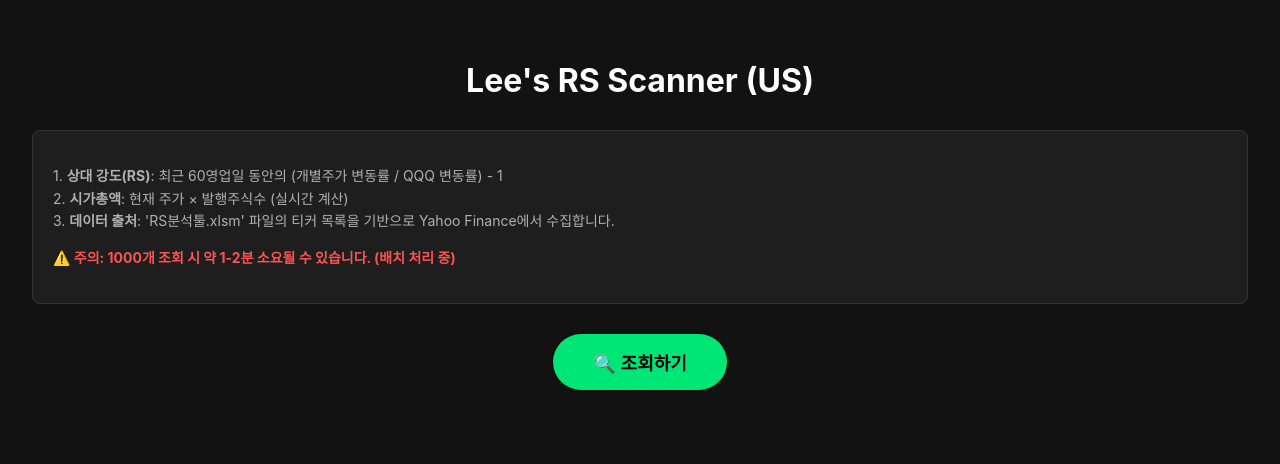
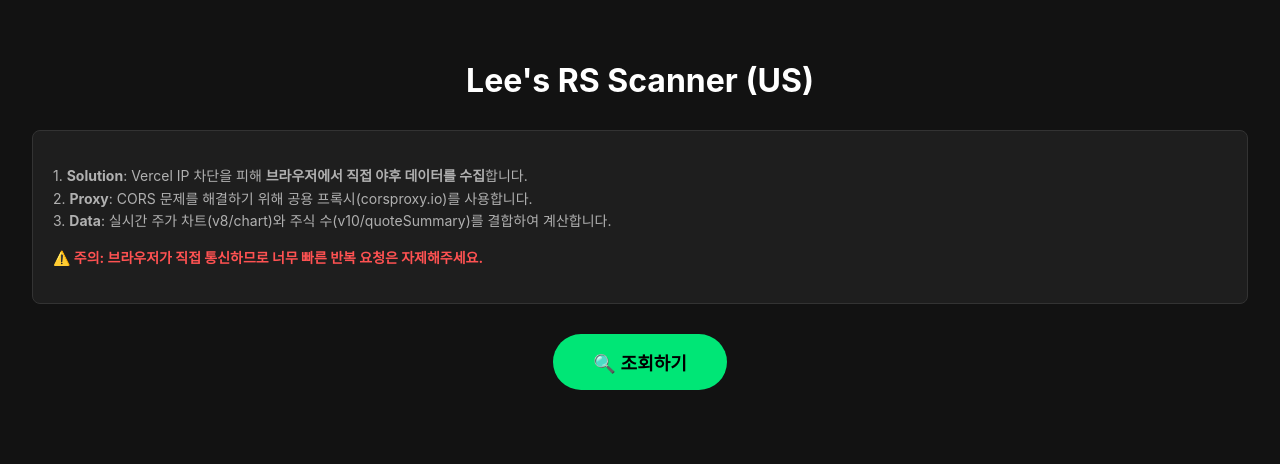
Before and after one commit to coreorders/RS_scanner, a Flask app: page / in a window 1280 px wide. Shown: the top 464 px of the page. Run offline with Flask 3, Linux system fonts and the light colour scheme.

Commit message:
Add files via upload

```diff
--- a/app.py
+++ b/app.py
@@ -1,18 +1,12 @@
 
 from flask import Flask, render_template, jsonify, request, send_file
 import pandas as pd
-import os
-import yfinance as yf
-import concurrent.futures
 import io
 import time
-import requests
 from utils import get_tickers_from_excel
 
 app = Flask(__name__)
 
-# 전역 캐시는 이제 큰 의미가 없지만(Stateless), 짧은 배치를 위해 남겨둠
-# Vercel은 요청 간 메모리 공유를 보장하지 않음.
 SOURCE_EXCEL_FILE = "RS분석툴.xlsm"
 
 @app.route('/')
@@ -27,7 +21,7 @@ def get_all_tickers():
     try:
         data = get_tickers_from_excel(SOURCE_EXCEL_FILE)
 
-        # [TEST MODE] 100개로 제한
+        # [TEST MODE] 100개로 제한 (클라이언트 사이드 부하 고려)
         limit = 100
         if len(data) > limit:
             data = data[:limit]
@@ -36,34 +30,10 @@ def get_all_tickers():
     except Exception as e:
         return jsonify({"status": "error", "message": str(e)}), 500
 
-@app.route('/api/batch_screen', methods=['POST'])
-def batch_screen():
-    """
-    2. 소규모 배치를 받아 RS 계산 후 반환 (Stateless)
-    Payload: { "tickers": [ {"Ticker": "AAPL", ...}, ... ] }
-    """
-    try:
-        req_data = request.json
-        items = req_data.get('items', [])
-
-        if not items:
-            return jsonify({"status": "success", "results": []})
-
-        # print(f"Processing batch of {len(items)} items...")
-        results = calculate_batch(items)
-
-        return jsonify({"status": "success", "results": results})
-
-    except Exception as e:
-        print(f"Batch error: {e}")
-        return jsonify({"status": "error", "message": str(e)}), 500
-
 @app.route('/api/create_excel', methods=['POST'])
 def create_excel():
     """
-    3. 클라이언트가 완성된 데이터 배열을 보내면 엑셀로 변환해서 다운로드 제공
-    Vercel은 파일 저장이 안 되므로, 받아서 바로 변환해 쏴줌.
-    Payload: { "data": [ ... ] }
+    2. 클라이언트가 완성된 데이터 배열을 보내면 엑셀로 변환해서 다운로드 제공
     """
     try:
         req_data = request.json
@@ -95,117 +65,5 @@ def create_excel():
     except Exception as e:
          return f"Excel creation failed: {str(e)}", 500
 
-# --- Helper Logic ---
-
-def get_session():
-    # Vercel IP 차단 우회용 세션 생성
-    session = requests.Session()
-    session.headers.update({
-        'User-Agent': 'Mozilla/5.0 (Windows NT 10.0; Win64; x64) AppleWebKit/537.36 (KHTML, like Gecko) Chrome/120.0.0.0 Safari/537.36'
-    })
-    return session
-
-def get_shares_outstanding(ticker):
-    try:
-        # Ticker 객체 생성 시 세션 주입 시도 (지원 버전에 따라 다를 수 있음)
-        # 하지만 fast_info는 내부적으로 호출하므로, 전역적인 우회는 어렵지만
-        # 일반적인 Ticker 호출은 괜찮음.
-        t = yf.Ticker(ticker, session=get_session())
-        return ticker, t.fast_info.get('shares', 0)
-    except:
-        return ticker, 0
-
-def calculate_batch(items):
-    """
-    items: list of dict {'Ticker':..., 'Sector':...}
-    """
-    tickers = [x['Ticker'] for x in items]
-    info_map = {x['Ticker']: x for x in items}
-
-    # 1. Price Bulk Download
-    download_list = tickers + ["QQQ"]
-
-    try:
-        # 세션을 사용하여 다운로드 시도
-        session = get_session()
-        # threads=False로 설정하여 오버헤드 줄임.
-        # session 파라미터는 yfinance 최신 버전에서 지원.
-        # 만약 지원하지 않는 구버전이라면 무시되지만, requirements.txt를 최신으로 하면 됨.
-        data = yf.download(download_list, period="6mo", progress=False, threads=True, session=session)
-    except Exception as e:
-        print(f"YF Download Error: {e}")
-        return []
-
-    if data.empty:
-        return []
-
-    if 'Adj Close' in data.columns:
-        closes = data['Adj Close']
-    elif 'Close' in data.columns:
-        closes = data['Close']
-    else:
-        closes = data
-
-    # 데이터가 60일치 이상인지 확인
-    if len(closes) < 61:
-        return []
-
-    latest = closes.iloc[-1]
-    prev_60 = closes.iloc[-61]
-
-    # QQQ
-    q_cur = latest.get("QQQ", 0)
-    q_prev = prev_60.get("QQQ", 0)
-    q_chg = (q_cur / q_prev) if q_prev != 0 else 0
-
-    # Shares (Parallel)
-    shares_map = {}
-
-    try:
-        # Vercel 리소스 제한 고려하여 워커 수 조정
-        with concurrent.futures.ThreadPoolExecutor(max_workers=min(len(tickers), 5)) as exc:
-            future_to_t = {exc.submit(get_shares_outstanding, t): t for t in tickers}
-            for f in concurrent.futures.as_completed(future_to_t):
-                try:
-                    t, s = f.result()
-                    shares_map[t] = s
-                except:
-                    pass
-    except:
-        for t in tickers:
-            _, s = get_shares_outstanding(t)
-            shares_map[t] = s
-
-    results = []
-    for t in tickers:
-        try:
-            cur = latest.get(t, None)
-            prev = prev_60.get(t, None)
-
-            if pd.isna(cur) or pd.isna(prev) or prev == 0:
-                continue
-
-            chg = cur / prev
-            rs = (chg / q_chg) - 1 if q_chg != 0 else 0
-
-            sh = shares_map.get(t, 0)
-            mcap = cur * sh
-
-            base = info_map.get(t, {})
-
-            results.append({
-                "Ticker": t,
-                "Price": round(cur, 2),
-                "RS": round(rs, 4),
-                "MarketCap": round(mcap, 0),
-                "Shares": sh,
-                "Sector": base.get("Sector", ""),
-                "Industry": base.get("Industry", "")
-            })
-        except:
-            continue
-
-    return results
-
 if __name__ == '__main__':
     app.run(debug=True, port=8888)
--- a/templates/index.html
+++ b/templates/index.html
@@ -4,7 +4,7 @@
 <head>
     <meta charset="UTF-8">
     <meta name="viewport" content="width=device-width, initial-scale=1.0">
-    <title>RS Scanner (US)</title>
+    <title>Lee's RS Scanner (Client-Side)</title>
     <link rel="shortcut icon" href="{{ url_for('static', filename='favicon.png') }}">
     <style>
         :root {
@@ -180,19 +180,19 @@
         <h1>Lee's RS Scanner (US)</h1>
 
         <div class="info-box">
-            <p>1. <strong>상대 강도(RS)</strong>: 최근 60영업일 동안의 (개별주가 변동률 / QQQ 변동률) - 1<br>
-                2. <strong>시가총액</strong>: 현재 주가 × 발행주식수 (실시간 계산)<br>
-                3. <strong>데이터 출처</strong>: 'RS분석툴.xlsm' 파일의 티커 목록을 기반으로 Yahoo Finance에서 수집합니다.</p>
-            <p class="highlight-danger">⚠️ 주의: 1000개 조회 시 약 1-2분 소요될 수 있습니다. (배치 처리 중)</p>
+            <p>1. <strong>Solution</strong>: Vercel IP 차단을 피해 <strong>브라우저에서 직접 야후 데이터를 수집</strong>합니다.<br>
+                2. <strong>Proxy</strong>: CORS 문제를 해결하기 위해 공용 프록시(corsproxy.io)를 사용합니다.<br>
+                3. <strong>Data</strong>: 실시간 주가 차트(v8/chart)와 주식 수(v10/quoteSummary)를 결합하여 계산합니다.</p>
+            <p class="highlight-danger">⚠️ 주의: 브라우저가 직접 통신하므로 너무 빠른 반복 요청은 자제해주세요.</p>
         </div>
 
-        <button id="search-btn" onclick="startBatchSearch()">🔍 조회하기</button>
+        <button id="search-btn" onclick="startClientSideSearch()">🔍 조회하기</button>
 
         <div id="loading-ui">
             <div class="spinner"></div>
-            <p>데이터 스캔 중입니다... <span id="progress-percent"
+            <p>브라우저가 열심히 데이터를 모으고 있습니다... <span id="progress-percent"
                     style="font-weight:bold; color:var(--primary-color);">0%</span></p>
-            <p id="progress-detail" style="font-size:12px; color:#888; margin-top:5px;">(초기화 중...)</p>
+            <p id="progress-detail" style="font-size:12px; color:#888; margin-top:5px;">(준비 중...)</p>
         </div>
 
         <div id="result-area">
@@ -225,9 +225,13 @@
     <script>
         let globalData = [];
         let sortDir = { key: '', asc: true };
-        const BATCH_SIZE = 20;
+        const BATCH_SIZE = 5; // 브라우저 부하 관리용
+        const DELAY_BETWEEN_BATCHES = 500; // ms
 
-        async function startBatchSearch() {
+        // PROXY URL (Public CORS Proxy)
+        const PROXY_BASE = "https://corsproxy.io/?url=";
+
+        async function startClientSideSearch() {
             const btn = document.getElementById('search-btn');
             const loader = document.getElementById('loading-ui');
             const area = document.getElementById('result-area');
@@ -242,87 +246,188 @@
             rCount.innerText = "";
 
             try {
-                // 1. 전체 티커 가져오기
+                // 1. Get Tickers from Server (Excel)
                 pDetail.innerText = "티커 리스트 로딩 중...";
                 const resInit = await fetch('/api/tickers');
                 if (!resInit.ok) throw new Error("서버 연결 실패 (Tickers)");
-
                 const jsonInit = await resInit.json();
-
-                if (jsonInit.status !== 'success') {
-                    throw new Error("티커 로드 실패: " + jsonInit.message);
-                }
+                if (jsonInit.status !== 'success') throw new Error(jsonInit.message);
 
                 const allItems = jsonInit.data;
                 const total = allItems.length;
 
                 if (total === 0) {
-                    alert("서버에서 티커를 하나도 읽지 못했습니다! 엑셀 파일 문제일 수 있습니다.");
+                    alert("티커가 없습니다.");
                     resetUI(btn, loader);
                     return;
                 }
 
-                // 2. 배치 처리 루프
-                let failCount = 0;
+                // 2. Fetch QQQ Benchmark First
+                pDetail.innerText = "벤치마크(QQQ) 데이터 수집 중...";
+                const qqqData = await fetchYahooChart("QQQ");
+                if (!qqqData || qqqData.length < 60) {
+                    throw new Error("QQQ 데이터를 가져올 수 없어 RS 계산이 불가능합니다.");
+                }
+                const qqqPerf = calculatePerformance(qqqData);
+                console.log("QQQ Performance:", qqqPerf);
+
+                // 3. Loop Tickers
+                let processed = 0;
+                let success = 0;
+
                 for (let i = 0; i < total; i += BATCH_SIZE) {
                     const batch = allItems.slice(i, i + BATCH_SIZE);
-                    pDetail.innerText = `스캔 중... (${i + 1} ~ ${Math.min(i + BATCH_SIZE, total)} / ${total})`;
+                    pDetail.innerText = `데이터 수집 중... (${i + 1} ~ ${Math.min(i + BATCH_SIZE, total)} / ${total})`;
 
-                    try {
-                        const resBatch = await fetch('/api/batch_screen', {
-                            method: 'POST',
-                            headers: { 'Content-Type': 'application/json' },
-                            body: JSON.stringify({ items: batch })
-                        });
+                    // Parallel fetch for batch
+                    const batchPromises = batch.map(async (item) => {
+                        try {
+                            const ticker = item.Ticker;
+                            // Fetch Price & Shares
+                            const [priceData, shares] = await Promise.all([
+                                fetchYahooChart(ticker),
+                                fetchYahooShares(ticker)
+                            ]);
 
-                        if (!resBatch.ok) {
-                            console.warn("Batch failed HTTP:", resBatch.status);
-                            failCount++;
-                            continue;
+                            if (!priceData || priceData.length < 60) return null;
+
+                            const itemPerf = calculatePerformance(priceData);
+                            const currentPrice = priceData[priceData.length - 1].close;
+
+                            // RS Calculation
+                            // RS = ((Stock % Chg) / (QQQ % Chg)) - 1
+                            let rs = 0;
+                            if (qqqPerf !== 0) {
+                                rs = (itemPerf / qqqPerf) - 1;
+                            }
+
+                            // Market Cap
+                            // Ensure shares is valid, fallback if needed
+                            const finalShares = shares || 0;
+                            const mcap = currentPrice * finalShares;
+
+                            return {
+                                Ticker: ticker,
+                                Price: currentPrice,
+                                RS: rs,
+                                MarketCap: mcap,
+                                Shares: finalShares,
+                                Sector: item.Sector,
+                                Industry: item.Industry
+                            };
+
+                        } catch (err) {
+                            console.warn(`Failed ${item.Ticker}:`, err);
+                            return null;
                         }
+                    });
 
-                        const jsonBatch = await resBatch.json();
+                    const results = await Promise.all(batchPromises);
 
-                        if (jsonBatch.status === 'success') {
-                            globalData = globalData.concat(jsonBatch.results);
-                        } else {
-                            console.warn("Batch error:", jsonBatch.message);
-                            failCount++;
-                        }
-                    } catch (err) {
-                        console.error("Batch Request Error:", err);
-                        failCount++;
-                    }
+                    // Filter nulls
+                    const validResults = results.filter(r => r !== null);
+                    globalData = globalData.concat(validResults);
+                    success += validResults.length;
+                    processed += batch.length;
 
-                    // 진행률 업데이트
-                    const progress = Math.min(100, Math.round(((i + batch.length) / total) * 100));
+                    // Update UI
+                    const progress = Math.min(100, Math.round((processed / total) * 100));
                     pPercent.innerText = progress + '%';
+
+                    // Delay to be nice to the API/Proxy
+                    await new Promise(r => setTimeout(r, DELAY_BETWEEN_BATCHES));
                 }
 
-                // 3. 최종 처리
-                pDetail.innerText = "순위 계산 및 정렬 중...";
+                // 4. Finalize
+                pDetail.innerText = "순위 계산 중...";
                 calculateRanksAndSort();
                 renderTable(globalData);
 
-                rCount.innerText = `총 ${globalData.length}개 검색됨 (대상: ${total}개)`;
-                if (failCount > 0) {
-                    rCount.innerText += ` | ⚠️ ${failCount}개 배치 실패`;
-                }
+                rCount.innerText = `총 ${globalData.length}개 성공 (시도: ${total}개)`;
 
                 loader.style.display = 'none';
                 area.style.display = 'block';
                 btn.innerText = '✅ 조회 완료 (다시 조회)';
                 btn.disabled = false;
 
-                if (globalData.length === 0 && total > 0) {
-                    alert("데이터 조회 결과가 0건입니다.\nVercel 서버 IP가 Yahoo Finance에 의해 차단되었을 가능성이 높습니다.\n잠시 후 다시 시도하거나 로컬에서 실행해주세요.");
-                }
-
             } catch (e) {
                 console.error(e);
                 alert('오류 발생: ' + e.message);
                 resetUI(btn, loader);
             }
+        }
+
+        // --- Yahoo Finance Helper (Client-Side) ---
+
+        // 1. Fetch Chart (Price History)
+        async function fetchYahooChart(ticker) {
+            // v8 chart endpoint
+            const url = `https://query1.finance.yahoo.com/v8/finance/chart/${ticker}?interval=1d&range=3mo`;
+            const proxyUrl = PROXY_BASE + encodeURIComponent(url);
+
+            try {
+                const res = await fetch(proxyUrl);
+                if (!res.ok) return null;
+                const json = await res.json();
+                const result = json.chart.result[0];
+
+                if (!result || !result.timestamp || !result.indicators.quote[0].adjclose) return null;
+
+                const timestamps = result.timestamp;
+                const adjCloses = result.indicators.quote[0].adjclose; // or close
+
+                // Zip into usable format
+                const data = [];
+                for (let i = 0; i < timestamps.length; i++) {
+                    if (adjCloses[i]) {
+                        data.push({ date: timestamps[i], close: adjCloses[i] });
+                    }
+                }
+                return data;
+            } catch (e) {
+                return null;
+            }
+        }
+
+        // 2. Fetch Shares Outstanding (Quote Summary)
+        async function fetchYahooShares(ticker) {
+            // v10 quoteSummary endpoint
+            const url = `https://query1.finance.yahoo.com/v10/finance/quoteSummary/${ticker}?modules=defaultKeyStatistics`;
+            const proxyUrl = PROXY_BASE + encodeURIComponent(url);
+
+            try {
+                const res = await fetch(proxyUrl);
+                if (!res.ok) return 0;
+                const json = await res.json();
+                const result = json.quoteSummary.result[0];
+
+                const shares = result.defaultKeyStatistics.sharesOutstanding.raw;
+                return shares || 0;
+            } catch (e) {
+                // Fallback attempt? maybe just return 0
+                return 0;
+            }
+        }
+
+        function calculatePerformance(data) {
+            if (data.length < 60) return 0;
+            const current = data[data.length - 1].close;
+            const prev = data[data.length - 1 - 60].close; // approx 3 months ago (60 trading days)?
+            // 3mo range is ~60-65 days.
+            // Yahoo chart data length might vary.
+            // Let's use the first available point if less than 60, but typically we want 60 days back.
+            // Or simpler: just use start vs end of 3mo?
+            // The requirement is "60-day % change".
+            // If we strictly need 60 bars ago:
+
+            let lookbackIdx = data.length - 1 - 60;
+            if (lookbackIdx < 0) lookbackIdx = 0; // fallback logic
+
+            const startPrice = data[lookbackIdx].close;
+            const endPrice = data[data.length - 1].close;
+
+            if (startPrice === 0) return 0;
+            return (endPrice / startPrice);
         }
 
         function resetUI(btn, loader) {
```
